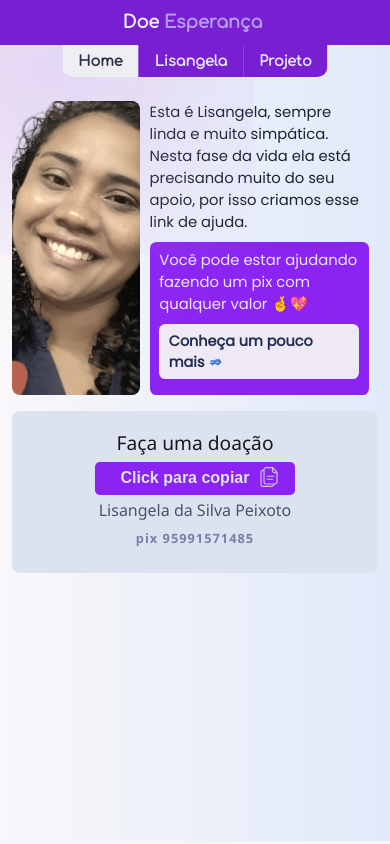
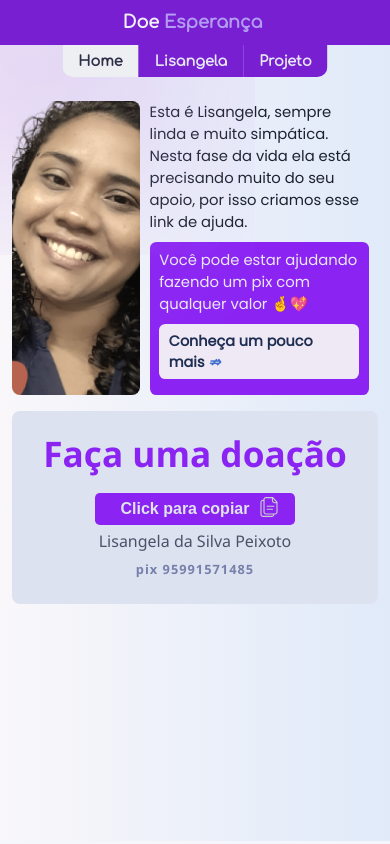
Before and after one commit to kanellson/lisangela, a Next.js app: page / in a window 390 px wide. Built offline with nearby package versions, Linux system fonts and the light colour scheme.

Commit message:
Update mobile.css
font-text

```diff
--- a/src/nrc/css/mobile.css
+++ b/src/nrc/css/mobile.css
@@ -171,10 +171,11 @@ section.mainHome {
   background-color: #dce2ef;
 
   & p {
-    margin-bottom: 0.4rem;
-    color: #18191b;
-    font-size: 1.2rem;
+    color: #8B24F3;
+    font-size: 2.2rem;
     text-align: center;
+    margin-bottom: 1rem;
+    font-weight: 700;
   }
   & pre {
     color: #7680ab;
```
